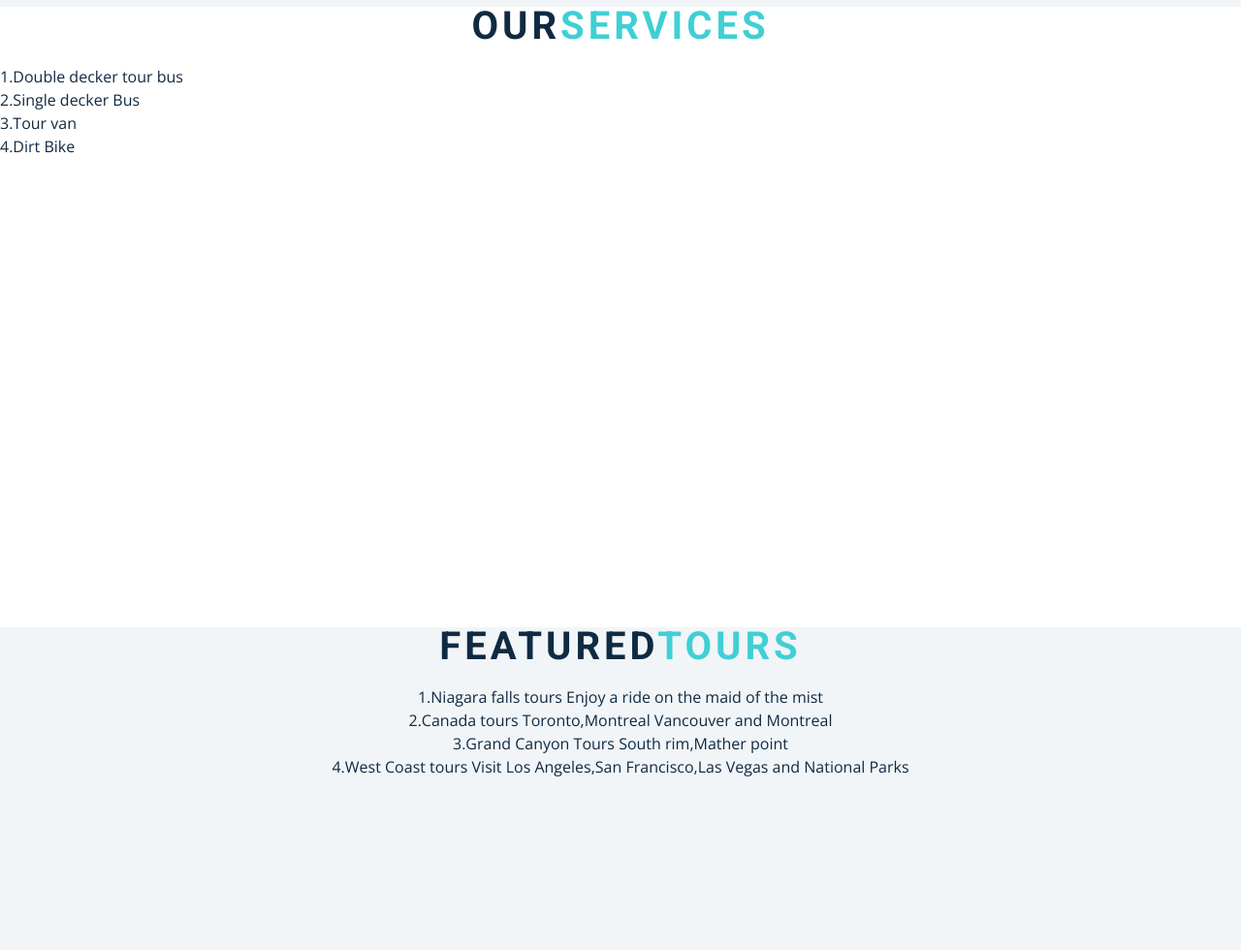
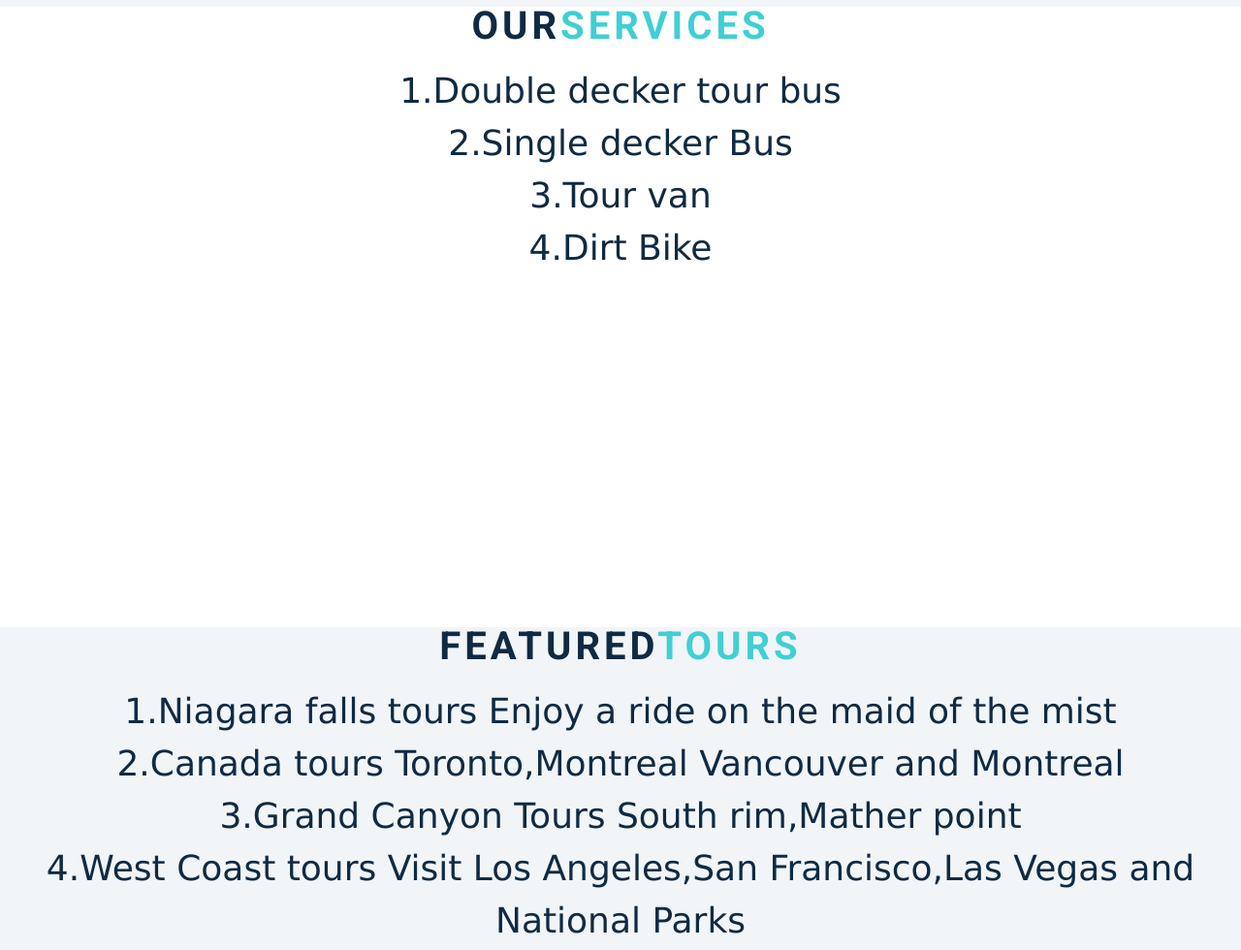
Before and after one commit to fredrickkisingo/KefGen-Tours, a plain HTML site: page index.html in a window 1280 px wide. Shown: the part 1515-2495 px from the top of the page at 97% size. Drawn offline with nearby package versions, Linux system fonts and the light colour scheme.

Commit message:
subsequent changes to the ui

```diff
--- a/index.html
+++ b/index.html
@@ -50,7 +50,7 @@
       Kefgen Tours
     </h1>
     <p>
-      This is the official site of the Kefgen tours.It's your one stop for all Kefgen
+      This is the official site of the Kefgen tours.It's your one stop for all things Kefgen allowing you to view and check on the services we offer.
     </p>
     </div>
     <a href="#tours"class="scroll-link btn btn-white">
@@ -61,20 +61,21 @@
  <!--about-->
  <section id="about" class="section">
    <div class="title">
-     <h2>about<span>us</span></h2>
-     <p style="font-family:verdana; text-align:center">Here is your one stop site for
-       all things tours.Get to order your vehicle choice to suit any of your travel and vacation needs ranging from tour buses to small cars</p>
+     <h2>About<span>us</span></h2>
+     <br>
+     <p class="parastro" style="font-family:verdana; text-align:center">Here is your one stop site for
+       all things tours.Get to order your vehicle choice to suit any of your travel and vacation needs ranging from tour buses to small cars.!</p>
    </div>
  </section>
  <!--services-->
  <section id="services" class="section">
   <div class="title">
     <h2>our<span>services</span></h2>
-    <p style="font-family:verdana;"> <ol>
-       <li>1.Double decker tour bus</li>
-      <li>2.Single decker Bus</li>
-      <li>3.Tour van</li>
-      <li>4.Dirt Bike</li>
+    <p  class="parastro" style="font-family:verdana;"> <ol>
+       <li class="parastro">1.Double decker tour bus</li>
+      <li class="parastro" >2.Single decker Bus</li>
+      <li class="parastro">3.Tour van</li>
+      <li class="parastro">4.Dirt Bike</li>
     </ol></p>
   </div>
 </section>
@@ -82,18 +83,18 @@
 <section id="tours" class="section">
   <div class="title">
     <h2>featured<span>tours</span></h2>
-    <p style="font-family:verdana; text-align:center">
+    <p class="parastro" style="font-family:verdana; text-align:center">
       <ol>
-     <li style="text-align:center"> 1.Niagara falls tours
+     <li class="parastro" style="text-align:center"> 1.Niagara falls tours
       Enjoy a ride on the maid of the mist</li>
 
-      <li style="text-align:center"> 2.Canada tours
+      <li  class="parastro" style="text-align:center"> 2.Canada tours
       Toronto,Montreal Vancouver and Montreal</li>
 
-      <li style="text-align:center"> 3.Grand Canyon Tours
+      <li class="parastro" style="text-align:center"> 3.Grand Canyon Tours
       South rim,Mather point</li>
 
-      <li style="text-align:center">4.West Coast tours
+      <li  class="parastro" style="text-align:center">4.West Coast tours
       Visit Los Angeles,San Francisco,Las Vegas and National Parks</li>
     </ol>
     </p>
--- a/styles.css
+++ b/styles.css
@@ -352,6 +352,11 @@ footer p {
   margin-bottom: 0;
 }
 
+.parastro{
+  font-size: 2.25rem;
+  font-family: verdana;
+text-align: center;
+}
 .top-link {
   font-size: 1.25rem;
   position: fixed;
```
